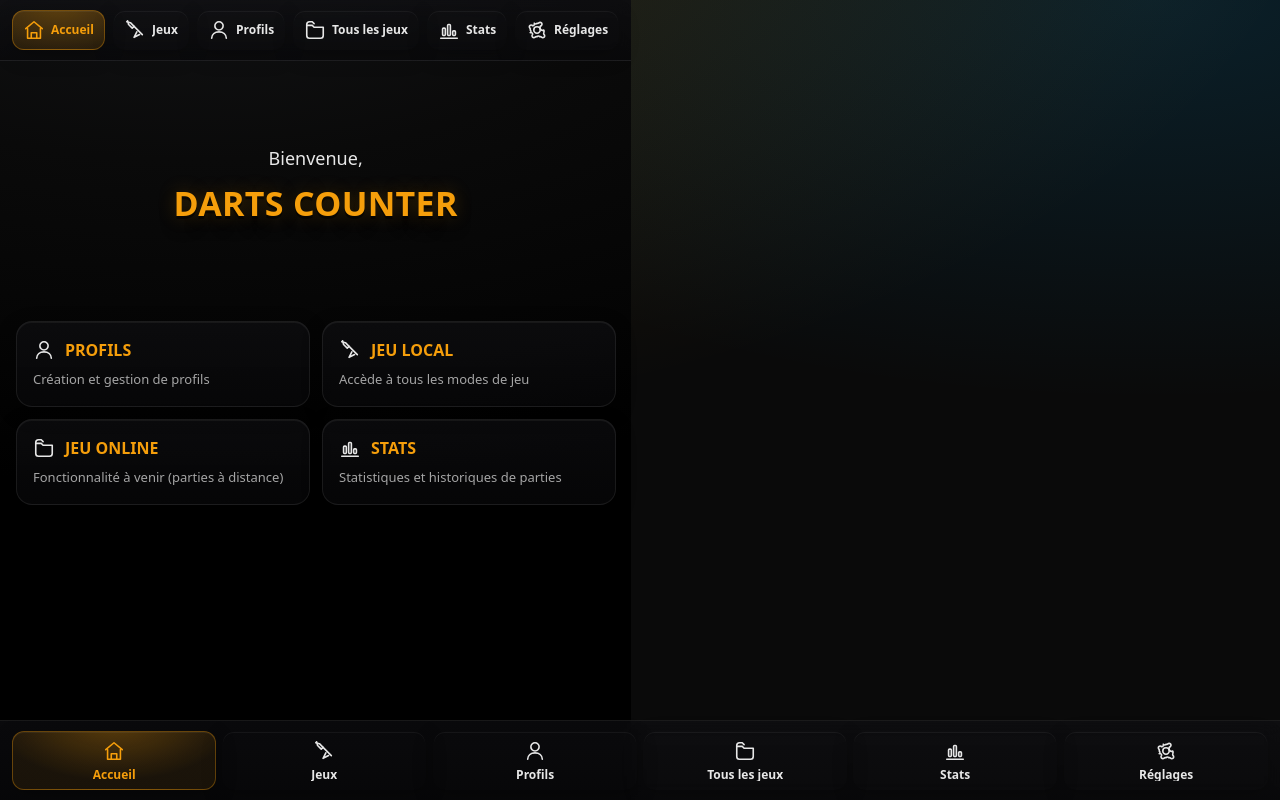
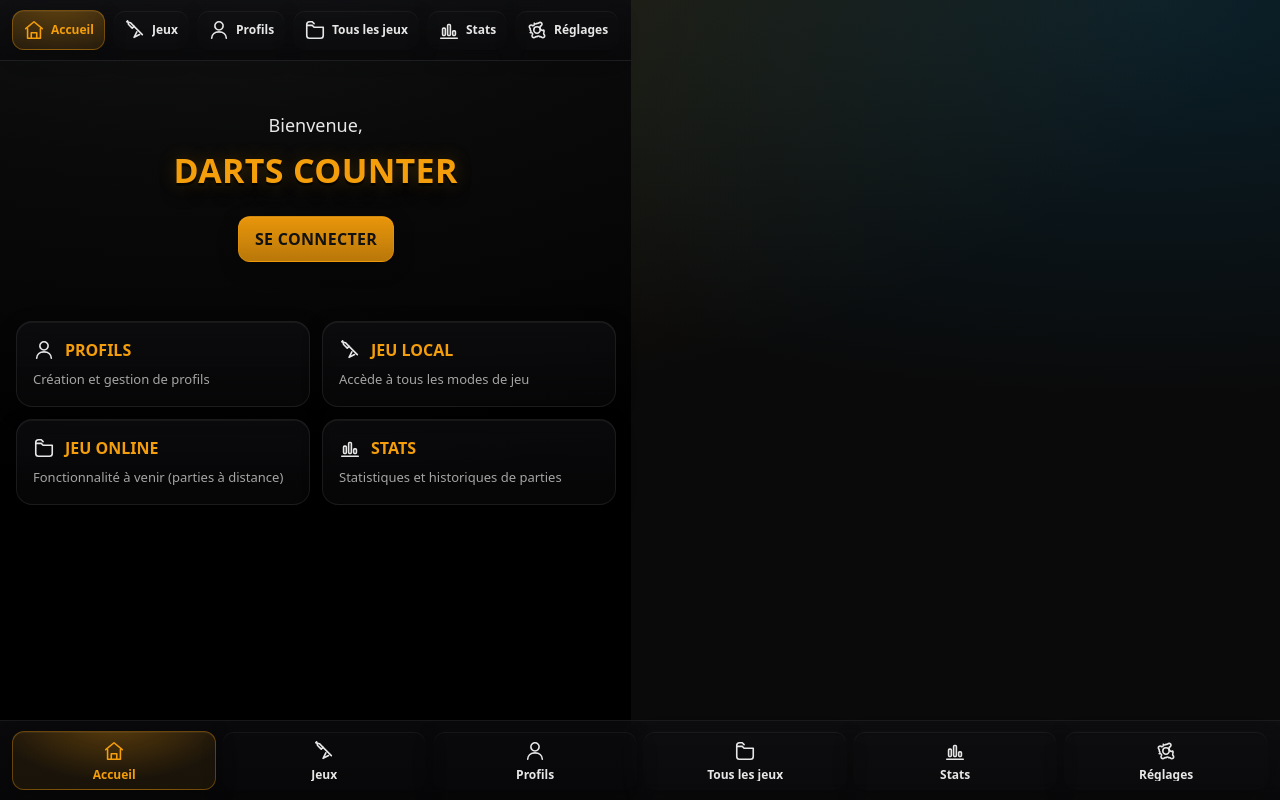
Before and after one commit to perrinalexandre38530-star/-DARTS-Counter-, a React (Vite) app: page / in a window 1280 px wide. Built offline with nearby package versions, Linux system fonts and the light colour scheme.

Commit message:
Update App.tsx

```diff
--- a/src/App.tsx
+++ b/src/App.tsx
@@ -622,18 +622,21 @@ function Header({ onInstall }: { onInstall: () => void }) {
 }
 
 /* =========================================
-   Home (texte centré, sans logo)
+   Home (texte centré, sans logo + bouton Se connecter)
    ========================================= */
 function Home({
   onGoProfiles,
   onGoGames,
   onGoOnline = () => alert("Le jeu en ligne arrive bientôt 👀"),
   onGoStats,
+  // ✅ nouveau : callback login (par défaut → profils)
+  onGoLogin = onGoProfiles,
 }: {
   onGoProfiles: () => void;
   onGoGames: () => void;
   onGoOnline?: () => void;
   onGoStats: () => void;
+  onGoLogin?: () => void;
 }) {
   return (
     <section style={{ display: "grid", gap: 24 }}>
@@ -663,6 +666,26 @@ function Home({
         >
           DARTS COUNTER
         </div>
+
+        {/* ✅ Bouton SE CONNECTER (au centre) */}
+        <div style={{ marginTop: 14 }}>
+          <button
+            onClick={onGoLogin}
+            style={{
+              padding: "10px 16px",
+              borderRadius: 12,
+              border: "1px solid rgba(245,158,11,.35)",
+              background:
+                "linear-gradient(180deg, rgba(245,158,11,.95), rgba(245,158,11,.75))",
+              color: "#111",
+              fontWeight: 900,
+              letterSpacing: 0.3,
+              cursor: "pointer",
+            }}
+          >
+            SE CONNECTER
+          </button>
+        </div>
       </div>
 
       {/* === BOUTONS PRINCIPAUX (inchangés) === */}
@@ -712,6 +735,7 @@ function Home({
     </section>
   );
 }
+
 
   /* === STYLES COMMUNS === */
   const buttonStyle: React.CSSProperties = {
```
